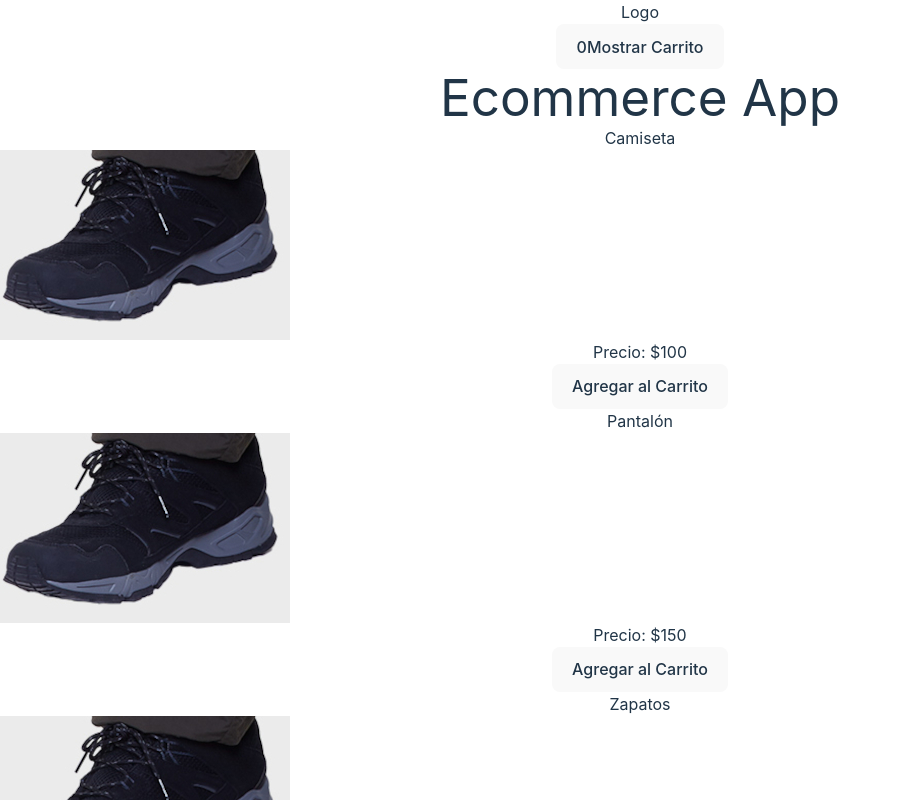
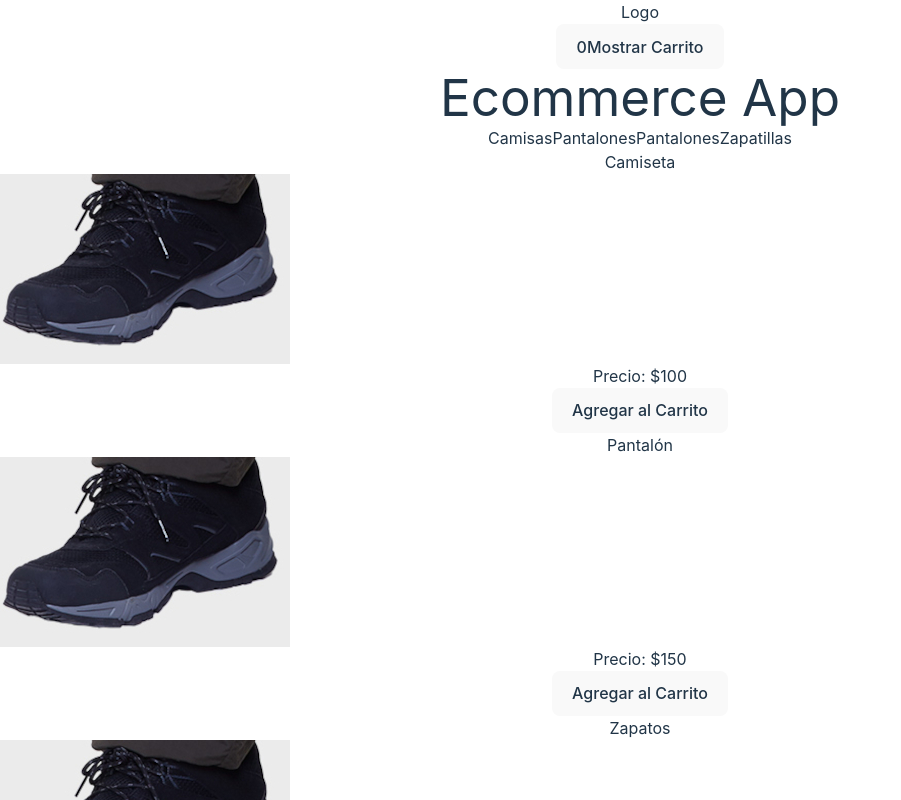
Before and after one commit to informaticadiaz/ecommerce-chat-gpt, a React (Vite) app: page / in a window 1280 px wide. Shown: the top 800 px of the page, without its empty margins (0-901 px from the left). Built offline with nearby package versions, Linux system fonts and the light colour scheme.

Commit message:
add category to app

```diff
--- a/src/App.jsx
+++ b/src/App.jsx
@@ -1,7 +1,9 @@
 import "./App.css";
+import productos from "./productos/Productos";
+import Category from "./components/Category";
 import Product from "./components/Product";
-import productos from "./productos/Productos";
 import Cart from "./components/Cart";
+
 import { useState } from "react";
 import { useCarrito } from "./utilities/CarritoProvider"; // Asegúrate de importar el hook useCarrito
 
@@ -28,6 +30,7 @@ function App() {
         </div>
       </nav>
       <h1 className="text-font-bold p-6 text-3xl">Ecommerce App</h1>
+      <Category />
       {mostrarCarrito ? (
         <Cart
           mostrarCarrito={mostrarCarrito}
```
